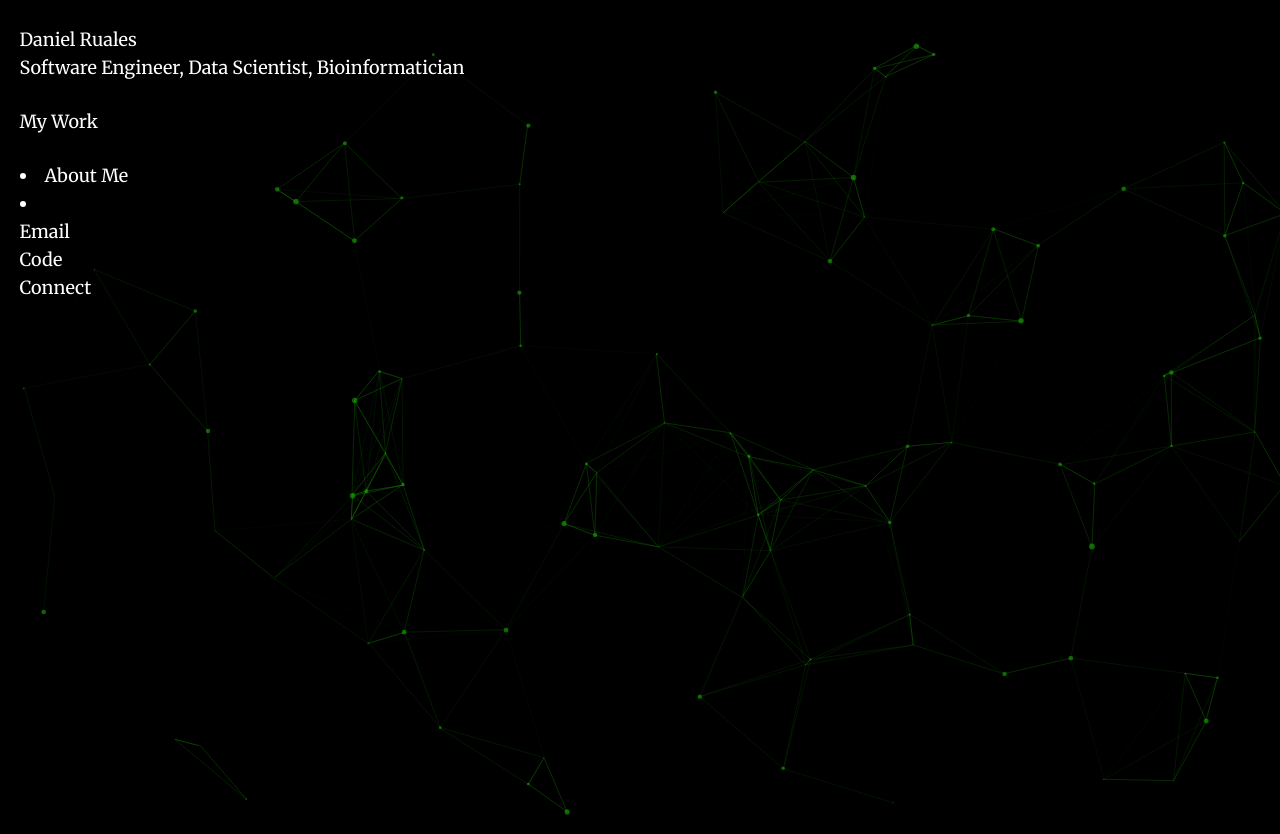
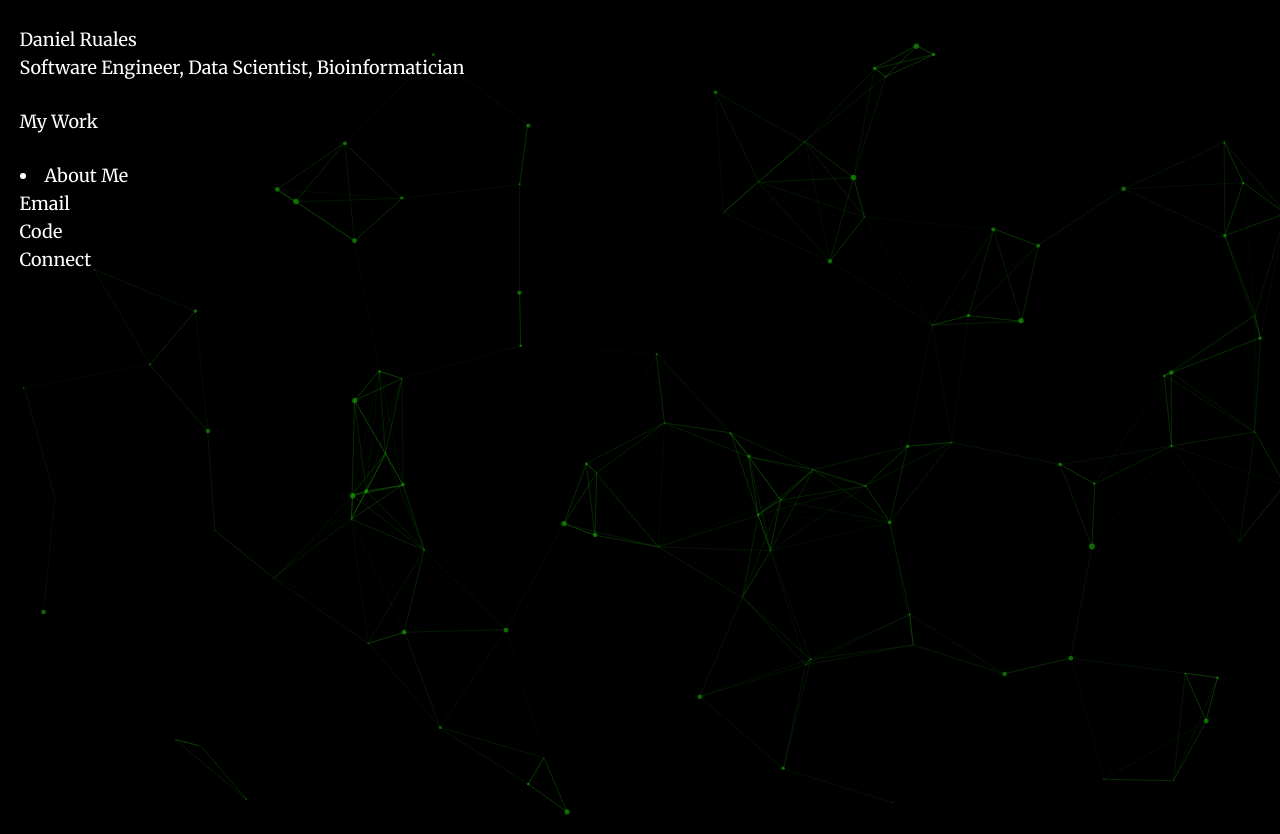
Before and after one commit to danielruales/danielruales.github.io, a plain HTML site: page index.html in a window 1280 px wide. Drawn offline with Linux system fonts and the light colour scheme.

Commit message:
changed about me link again

```diff
--- a/index.html
+++ b/index.html
@@ -22,7 +22,7 @@
                 Software Engineer, Data Scientist, Bioinformatician<br>
             </h2>
             <button class="link-folio"><a href="/portfolio/" class="link">My Work</a></button>
-            <li><a href="/about_me.html" class="link">About Me</a><li>
+            <li><a href="/about_me.html" class="link">About Me</a></li>
             <ul class="links-list">
                 <li class="link-container">
                     <a target="blank" href="mailto:danielruales@gmail.com" class="link">Email</a>
```
